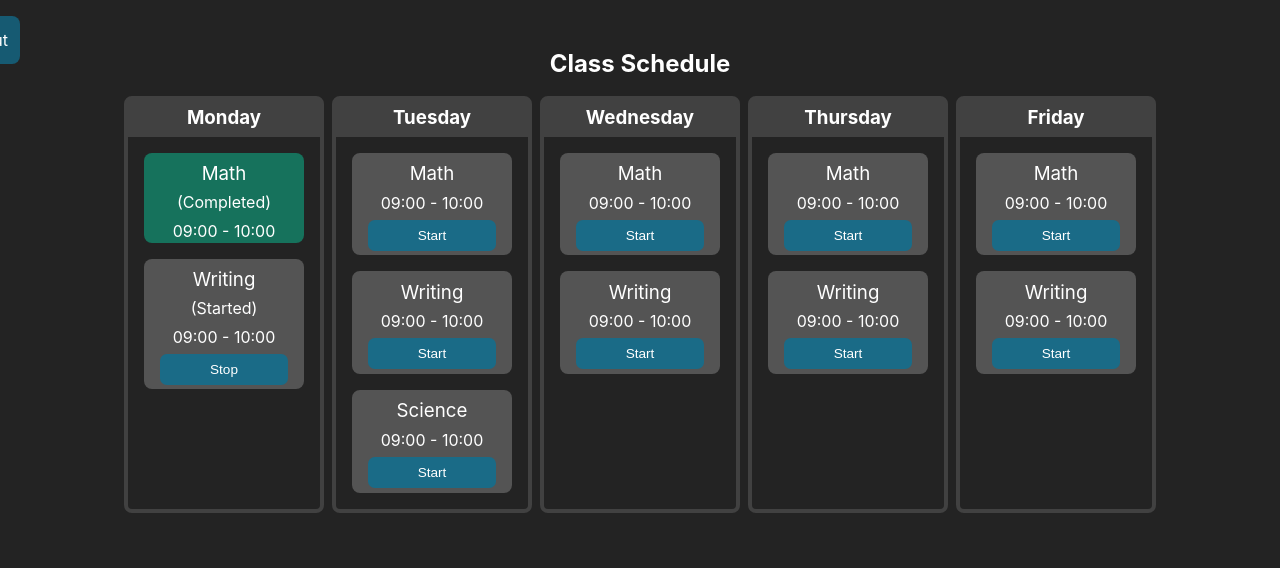
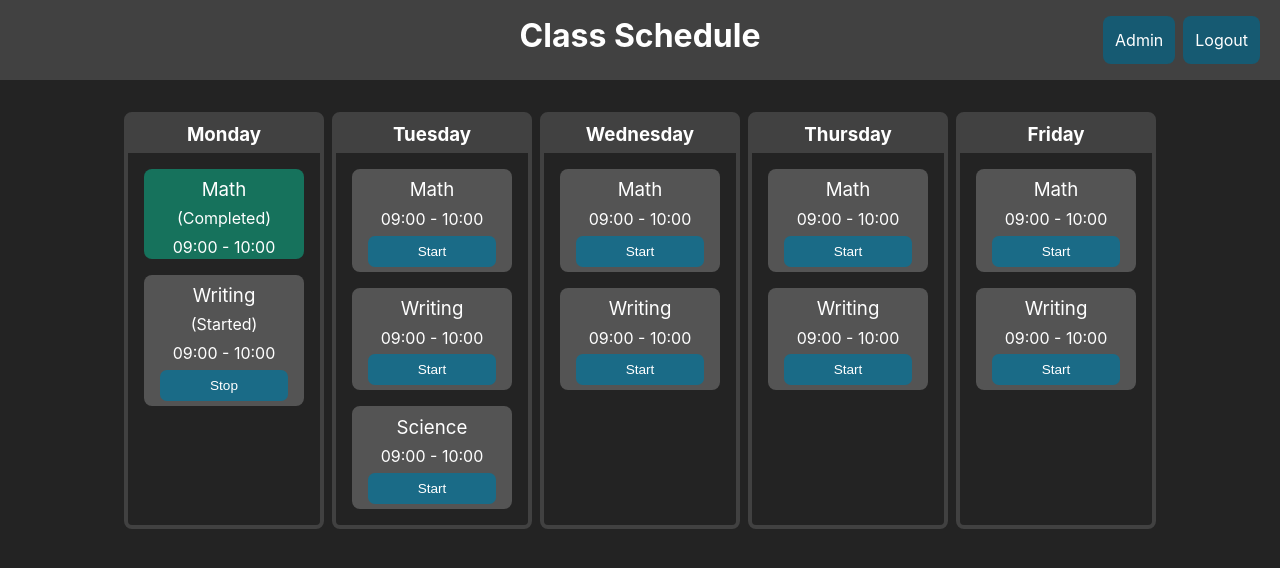
Before and after one commit to alienp4nda/vitejs-vite-ntdbsm, a Vue app: page /login in a window 1280 px wide. Both pictures are taken after typing "name@example.com", "Sample123" into the empty fields and a click on the button "Login". Shown: the top 568 px of the page. Built offline with nearby package versions, Linux system fonts and the light colour scheme.

Commit message:
header styled, title prop added, route path check, navigation fixed to fit in the header, fixed mistake in Login.vue

```diff
--- a/src/App.vue
+++ b/src/App.vue
@@ -4,10 +4,9 @@ import Navigation from './components/Navigation.vue';
 </script>
 
 <template>
-  <Header>
+  <Header title="Class Schedule">
     <Navigation />
   </Header>
-  <h2>Class Schedule</h2>
   <div class="container">
     <router-view></router-view>
   </div>
--- a/src/components/Header.vue
+++ b/src/components/Header.vue
@@ -1,14 +1,31 @@
+<script setup lang="ts">
+import { defineProps } from 'vue';
+import { useRoute } from 'vue-router';
+
+defineProps<{
+  title: string;
+}>();
+
+const route = useRoute();
+</script>
 <template>
   <div class="header">
-    <slot></slot>
+    <div class="header-content" v-if="route.path !== '/login'">
+      <h1>{{ title }}</h1>
+      <slot></slot>
+    </div>
   </div>
 </template>
 
 <style scoped>
 .header {
-  position: absolute;
-  top: 0;
-  height: 10em;
+  padding: 1.5rem;
+  height: 2rem;
+  margin-bottom: 2em;
   background-color: #414141;
 }
+
+.header-content h1 {
+  margin: 0;
+}
 </style>
--- a/src/components/Navigation.vue
+++ b/src/components/Navigation.vue
@@ -7,6 +7,7 @@ let currentPath = router.currentRoute.value.path;
 
 <template>
   <nav v-if="currentPath !== '/login'">
+    <a href="/admin">Admin</a>
     <a href="/logout">Logout</a>
   </nav>
 </template>
@@ -14,12 +15,13 @@ let currentPath = router.currentRoute.value.path;
 <style scoped>
 nav {
   position: absolute;
-  top: 1em;
-  right: 0.75em;
+  top: 1rem;
+  right: 1em;
 }
 
 nav a {
   padding: 0.75em;
+  margin: 0 0.25em 0 0.25em;
 }
 
 @media (max-width: 30.5em) {
--- a/src/router/main.ts
+++ b/src/router/main.ts
@@ -16,7 +16,7 @@ const routes = [
     path: '/schedule',
     name: 'schedule',
     component: Schedule,
-    meta: { requiresAuth: true },
+    // meta: { requiresAuth: true },
   },
 ];
 
--- a/src/style.css
+++ b/src/style.css
@@ -24,7 +24,7 @@ body {
 #app {
   max-width: 1280px;
   margin: 0 auto;
-  padding: 2rem;
+  /* padding: 0 2rem 2rem 2rem; */
   text-align: center;
 }
 
--- a/src/views/Login.vue
+++ b/src/views/Login.vue
@@ -124,7 +124,7 @@ input {
   padding-bottom: 5px;
   -webkit-appearance: none;
   background: transparent;
-  /* color: #414141; */
+  color: #ffffff;
 }
 
 fieldset {
@@ -144,7 +144,6 @@ input + label {
   top: 25px;
   font-size: 24px;
   font-weight: bold;
-  color: #414141;
 }
 input:focus + label {
   top: 5px;
```
